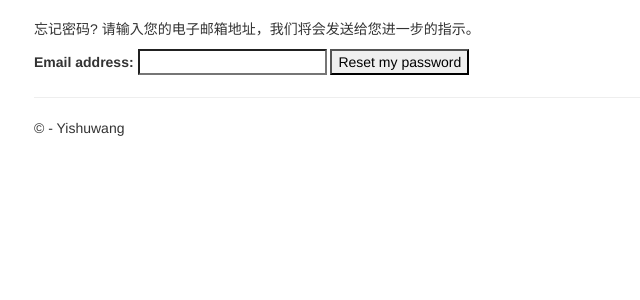
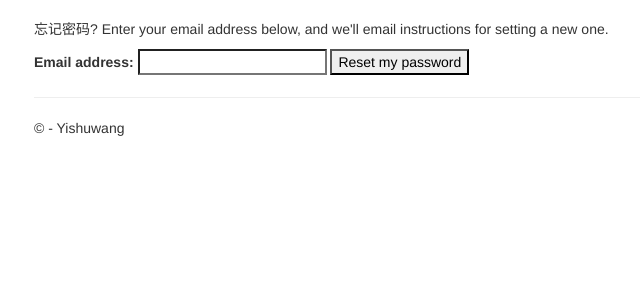
Before and after one commit to shenqili/Yishuwang, a Django app: page /password_reset/ in a window 1280 px wide. Shown: the part 51-351 px from the top of the page, without its empty margins (36-676 px from the left). Run offline with Django 3.2, Linux system fonts and the light colour scheme; some libraries are stand-ins or nearby versions.

Commit message:
Revert "Update password_reset_form.html"
This reverts commit 73ce127393bc47a5bd5eb70a67db9b74ca2e177a.

```diff
--- a/app/templates/registration/password_reset_form.html
+++ b/app/templates/registration/password_reset_form.html
@@ -14,7 +14,7 @@
 {% block content_title %}<h1>{{ title }}</h1>{% endblock %}
 {% block content %}
 
-<p>{% trans "忘记密码? 请输入您的电子邮箱地址，我们将会发送给您进一步的指示。" %}</p>
+<p>{% trans "忘记密码? Enter your email address below, and we'll email instructions for setting a new one." %}</p>
 
 <form method="post">{% csrf_token %}
 {{ form.email.errors }}
```
